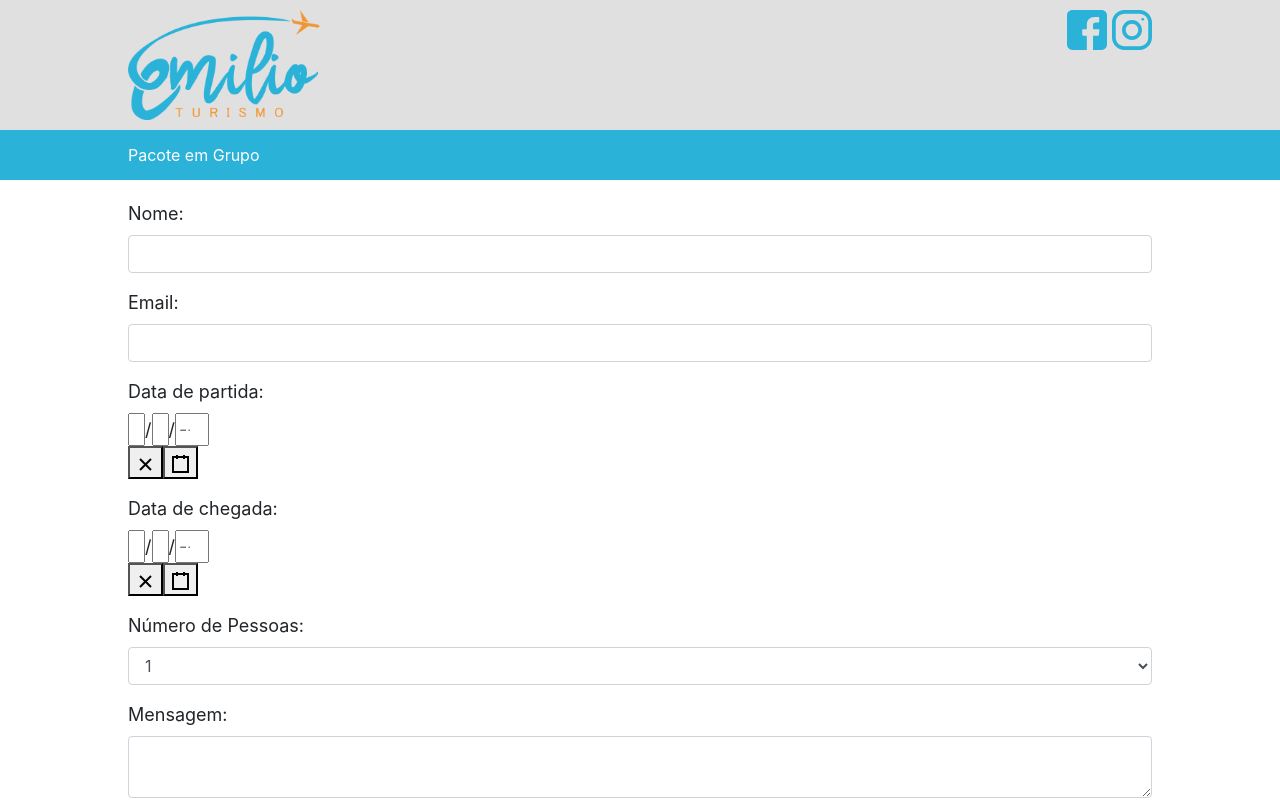
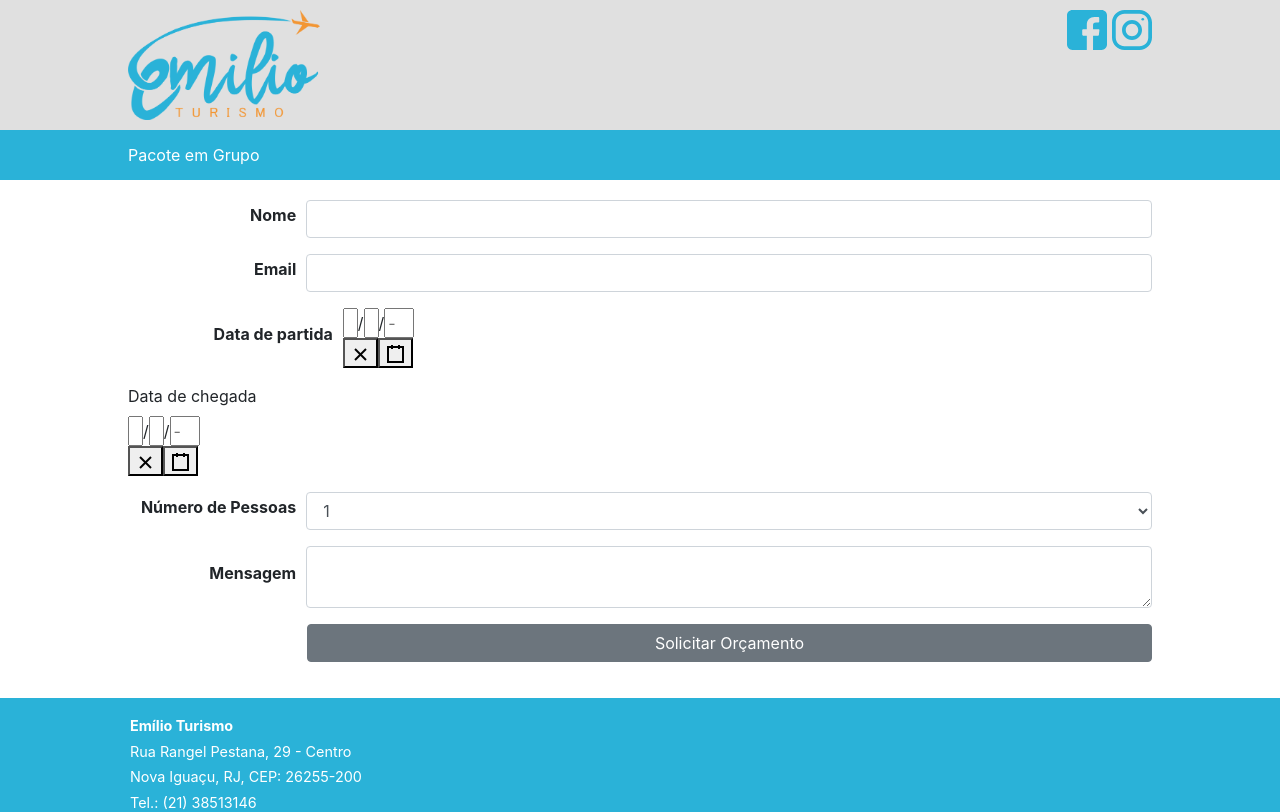
Before and after one commit to reinaldosmoraes/emilio-turismo-form, a React (Create React App) app: page / in a window 1280 px wide. Shown: the top 812 px of the page. Built offline with nearby package versions, Linux system fonts and the light colour scheme.

Commit message:
Ajustes de css no formulário colocando na mesma linha label e input

```diff
--- a/src/App.css
+++ b/src/App.css
@@ -22,10 +22,6 @@
   padding-top: 10px;
 }
 
-.social-media {
-
-}
-
 .logo-social-media {
   height: 40px;
   margin-left: 5px;
@@ -44,12 +40,30 @@
 }
 
 .content {
+  display: flex;
   padding-left: 10%;
   padding-right: 10%;
   padding-bottom: 5px;
   padding-top: 20px;
   padding-bottom: 20px;
-  font-size: large;
+}
+
+.form {
+  flex: 1;
+}
+.form-group-container {
+  display: flex;
+  flex-direction: row;
+  align-items: center;
+}
+
+.label-container {
+  display: flex;
+  flex-direction: row;
+  width: 20%;
+  justify-content: flex-end;
+  margin-right: 10px;
+  font-weight: bold;
 }
 
 .footer {
@@ -74,5 +88,25 @@
 }
 
 .submit-button {
-  width: 100%;
+  display: flex;
+  flex: 1;
 }
+.teste {
+  display: flex;
+  flex: 1;
+  justify-content: flex-end;
+  flex-direction: row;
+  align-items: center;
+}
+.button {
+  margin: 0px;
+}
+
+.label-button {
+  display: flex;
+  flex-direction: row;
+  width: 16.5%;
+  justify-content: flex-end;
+  margin-right: 10px;
+  font-weight: bold;
+}
--- a/src/components/Content.js
+++ b/src/components/Content.js
@@ -44,25 +44,34 @@ class Content extends Component {
   	render() {
     return (
 		<div className="content">
-			<Form onSubmit={this.handleSubmit}>
-				<FormGroup>
-					<Label for="name">Nome:</Label>
+			<Form className="form" onSubmit={this.handleSubmit}>
+				<FormGroup className="form-group-container">
+					<Label className="label-container" for="name">Nome</Label>
 					<Input
 						type="text"
 						name="name"
 						onChange={this.handleChange} />
 				</FormGroup>
 
-				<FormGroup>
-					<Label for="email">Email:</Label>
+				<FormGroup className="form-group-container">
+					<Label className="label-container" for="email">Email</Label>
 					<Input
 						type="email"
 						name="email"
 						onChange={this.handleChange} />
 				</FormGroup>
 
+				<FormGroup className="form-group-container">
+					<Label className="label-container" for="departureDate">Data de partida</Label>
+
+						<DatePicker
+							onChange={this.onChange}
+							value={this.state.date} />
+
+				</FormGroup>
+
 				<FormGroup>
-					<Label for="departureDate">Data de partida:</Label>
+					<Label for="arrivalDate">Data de chegada</Label>
 					<p>
 						<DatePicker
 							onChange={this.onChange}
@@ -70,17 +79,8 @@ class Content extends Component {
 					</p>
 				</FormGroup>
 
-				<FormGroup>
-					<Label for="arrivalDate">Data de chegada:</Label>
-					<p>
-						<DatePicker
-							onChange={this.onChange}
-							value={this.state.date} />
-					</p>
-				</FormGroup>
-
-				<FormGroup>
-					<Label for="numberOfPeople">Número de Pessoas:</Label>
+				<FormGroup className="form-group-container">
+					<Label className="label-container" for="numberOfPeople">Número de Pessoas</Label>
 					<Input type="select" name="numberOfPeople" id="numberOfPeople">
 						<option>1</option>
 						<option>2</option>
@@ -88,17 +88,21 @@ class Content extends Component {
 						<option>4</option>
 						<option>5</option>
 					</Input>
-					</FormGroup>
+				</FormGroup>
 
-				<FormGroup>
-					<Label for="message">Mensagem:</Label>
+				<FormGroup className="form-group-container">
+					<Label className="label-container" for="message">Mensagem</Label>
 					<Input
 						type="textarea"
 						name="message"
 						onChange={this.handleChange} />
 				</FormGroup>
 
-				<Button className="submit-button">Solicitar Orçamento</Button>
+				<FormGroup className="form-group-container">
+					<Label className="label-button"></Label>
+					<Button className="submit-button">Solicitar Orçamento</Button>
+				</FormGroup>
+
 			</Form>
 
 		</div>
--- a/src/components/SocialMedia.js
+++ b/src/components/SocialMedia.js
@@ -6,7 +6,7 @@ import '../App.css';
 class SocialMedia extends Component {
   render() {
     return (
-			<div className="social-media">
+			<div>
                 <a href="https://www.facebook.com/emilioturismo/" target="_blank">
 				    <img src={facebook_icon} className="logo-social-media" alt="logo facebook" />
                 </a>
```
